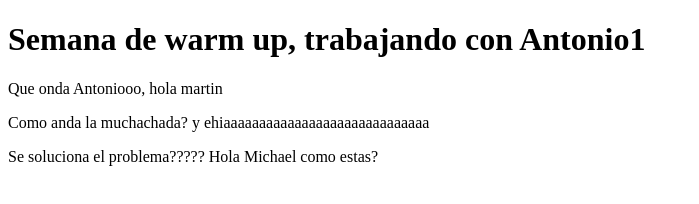
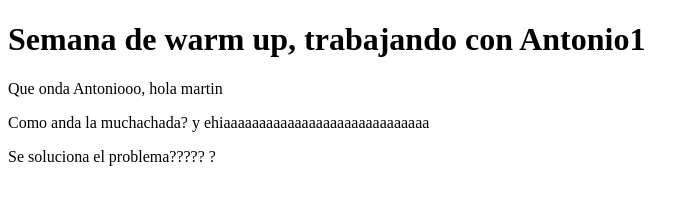
Before and after one commit to antoluduenabereziuk21/RepoPrueba, a website: page client/index.html in a window 1280 px wide. Shown: the whole page, without its empty margins (0-699 px from the left). Drawn offline with Linux system fonts and the light colour scheme.

Commit message:
new change

```diff
--- a/client/index.html
+++ b/client/index.html
@@ -10,6 +10,6 @@
     <h1>Semana de warm up, trabajando con Antonio1</h1>
     <p>Que onda Antoniooo, hola martin</p>
     <p>Como anda la muchachada? y ehiaaaaaaaaaaaaaaaaaaaaaaaaaaaaa</p>
-    <p>Se soluciona el problema????? Hola Michael como estas?</p>
+    <p>Se soluciona el problema????? ?</p>
   </body>
 </html>
```
